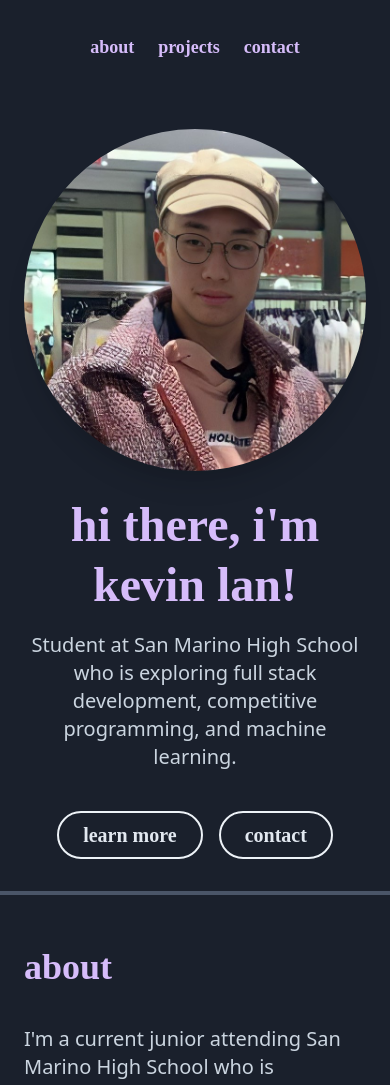
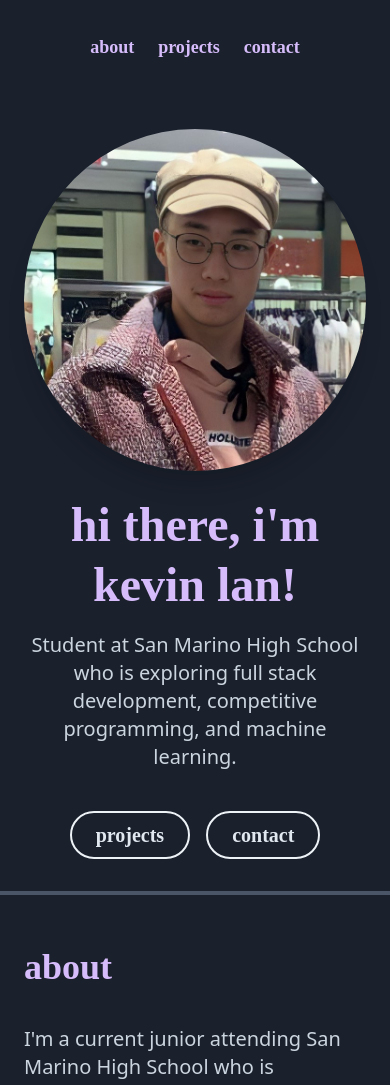
Before and after one commit to kevinjl321/portfolio, a React (Create React App) app: page / in a window 390 px wide. Shown: the top 1085 px of the page. Built offline with nearby package versions, Linux system fonts and the light colour scheme.

Commit message:
mobile optimization

```diff
--- a/src/components/Hero.tsx
+++ b/src/components/Hero.tsx
@@ -10,15 +10,15 @@ export class Hero extends Component {
                 </div>
                 <div className="flex items-center mt-6 md:w-2/3 md:mt-0 md:pl-6 lg:pl-6">
                     <div className="flex flex-col items-center text-primary dark:text-secondary md:items-start">
-                        <h2 className="special mb-4 font-bold text-purple-300 leading-tight text-center text-5xl md:text-left sm:text-3xl md:text-5xl lg:text-5xl">
+                        <h2 className="special mb-4 font-bold text-purple-300 leading-tight text-center text-5xl md:text-left sm:text-1xl md:text-5xl lg:text-5xl">
                             hi there, i'm kevin lan!
                         </h2>
                         <h3 className="w-full mb-6 text-xl text-center text-gray-400 font-body md:text-xl lg:text-2xl md:text-left md:max-w-md lg:max-w-xl">
                         Student at San Marino High School who is exploring full stack development, competitive programming, and machine learning.
                         </h3>
                         <div className="flex flex-row items-center">
-                            <a href = "#about" className="special px-6 py-2 text-xl border-2 rounded-full text-gray-300 font-bold border-gray-200 text-center transition duration-500 ease-in-out hover:bg-purple-300 hover:text-gray-900 hover:border-gray-900 md:text-1xl mt-4 mr-4">learn more</a>
-                            <a href = "#contact" className="special px-6 py-2 text-xl border-2 rounded-full text-gray-300 font-bold border-gray-200 text-center transition duration-500 ease-in-out hover:bg-purple-300 hover:text-gray-900 hover:border-gray-900 md:text-1xl mt-4">contact</a>
+                            <a href = "#projects" className="special px-6 py-2 text-xl border-2 rounded-full text-gray-300 font-bold border-gray-200 text-center transition duration-500 ease-in-out hover:bg-purple-300 hover:text-gray-900 hover:border-gray-900 md:text-xl mt-4 mr-4">projects</a>
+                            <a href = "#contact" className="special px-6 py-2 text-xl border-2 rounded-full text-gray-300 font-bold border-gray-200 text-center transition duration-500 ease-in-out hover:bg-purple-300 hover:text-gray-900 hover:border-gray-900 md:text-xl mt-4">contact</a>
                         </div>
                     </div>
                 </div>
```
